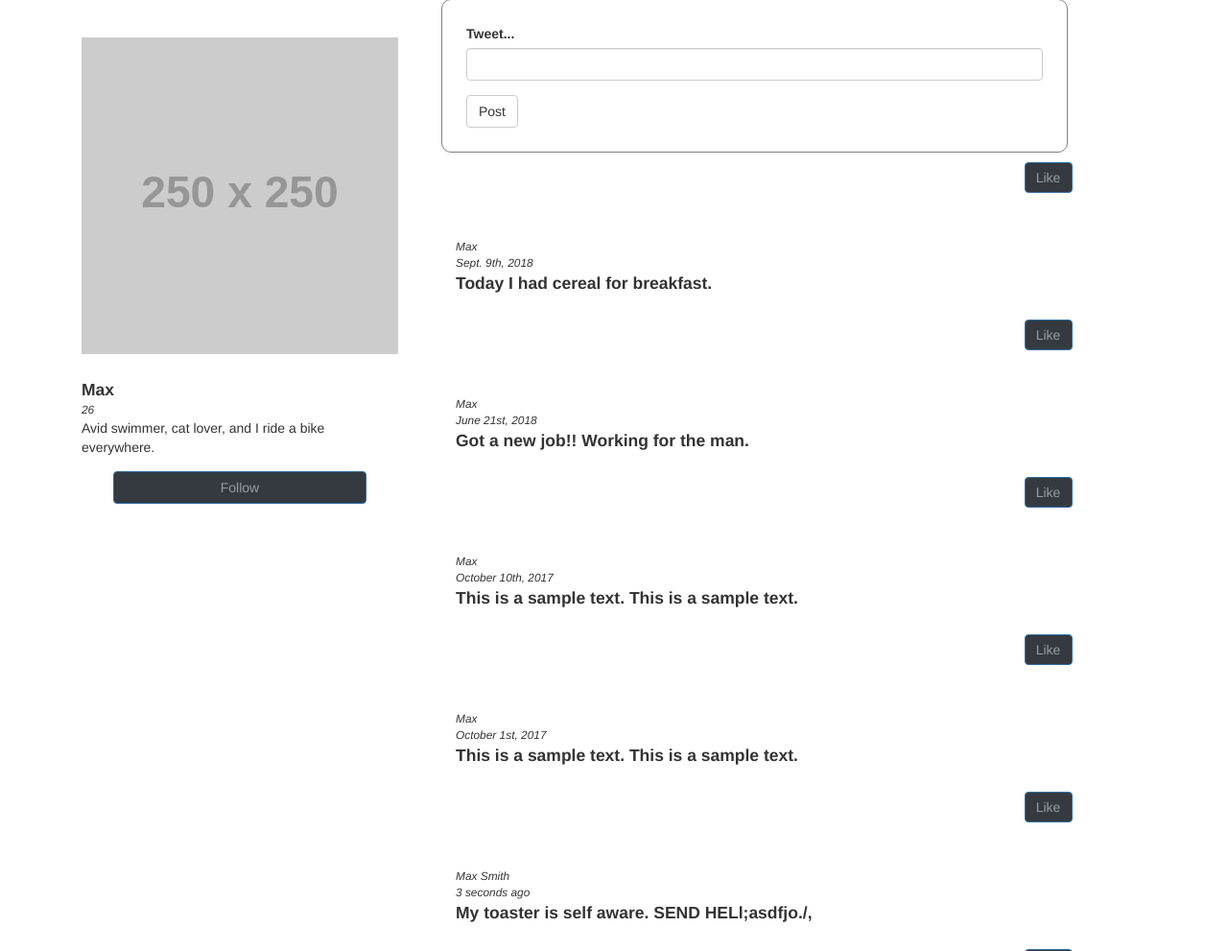
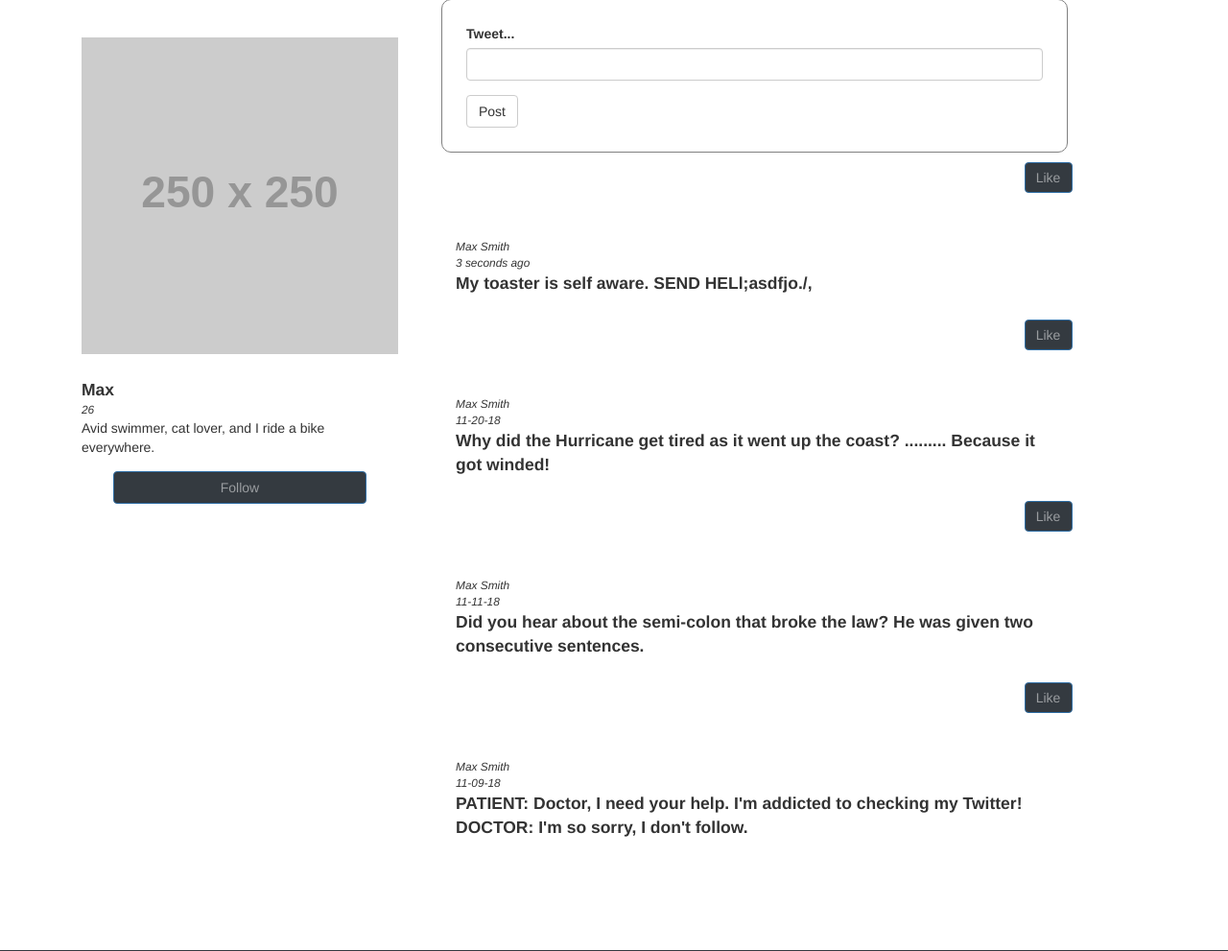
Before and after one commit to myrse7en/twitter_ecommerce, a Flask app: page /posts in a window 1280 px wide. Shown: the part 152-1143 px from the top of the page at 96% size. Run offline with Flask 2, Linux system fonts and the light colour scheme; tables that the repository leaves empty hold one stand-in row (values such as "Sample post"); grey boxes labelled with a size stand in for pictures from a placeholder-image service; some libraries are stand-ins or nearby versions.

Commit message:
Small update

```diff
--- a/app/__init__.py
+++ b/app/__init__.py
@@ -2,6 +2,8 @@
 from flask import Flask
 from flask_bootstrap import Bootstrap
 from config import Config
+from flask_migrate import Migrate
+from flask_sqlalchemy import SQLAlchemy
 
 
 # set appilication variables, app variables must be set first
@@ -9,7 +11,8 @@
 
 # set config variables for this appilication
 app.config.from_object(Config)
-
+db = SQLAlchemy(app)
+migrate = Migrate(app, db) # migrate class needs to know which app and db instance to use
 bootstrap = Bootstrap(app)
 
 # import routes
--- a/app/routes.py
+++ b/app/routes.py
@@ -1,5 +1,6 @@
 # import necessary fucntions and classes
-from app import app
+from app import app, db
+from app.models import Post
 from flask import render_template, url_for, redirect
 from app.forms import PostForm, TitleForm
 from datetime import datetime
@@ -49,48 +50,48 @@
 
     return render_template('index.html', products=products)
 
-posts_dict = {
-    0: {
-        'date': 'Sept. 9th, 2018',
-        'name': 'Max',
-        'tweet': 'Today I had cereal for breakfast.'
-    },
-    1: {
-        'date': 'July 1st, 2018',
-        'name': 'Kelly',
-        'tweet': 'Went for a run downtown.'
-    },
-    2: {
-        'date': 'June 21st, 2018',
-        'name': 'Max',
-        'tweet': 'Got a new job!! Working for the man.'
-    },
-    3: {
-        'date': 'March 4th, 2018',
-        'name': 'Kelly',
-        'tweet': 'Hiking is fun, get outside.'
-    },
-    4: {
-        'date': 'February 8th, 2018',
-        'name': 'Kelly',
-        'tweet': 'This is a sample text. This is a sample text.'
-    },
-    5: {
-        'date': 'October 10th, 2017',
-        'name': 'Max',
-        'tweet': 'This is a sample text. This is a sample text.'
-    },
-    6: {
-        'date': 'October 1st, 2017',
-        'name': 'Max',
-        'tweet': 'This is a sample text. This is a sample text.'
-    },
-    7: {
-        'date': 'Sept. 31st, 2017',
-        'name': 'Kelly',
-        'tweet': 'This is a sample text. This is a sample text.'
-    }
-}
+# posts_dict = {
+#     0: {
+#         'date': 'Sept. 9th, 2018',
+#         'name': 'Max',
+#         'tweet': 'Today I had cereal for breakfast.'
+#     },
+#     1: {
+#         'date': 'July 1st, 2018',
+#         'name': 'Kelly',
+#         'tweet': 'Went for a run downtown.'
+#     },
+#     2: {
+#         'date': 'June 21st, 2018',
+#         'name': 'Max',
+#         'tweet': 'Got a new job!! Working for the man.'
+#     },
+#     3: {
+#         'date': 'March 4th, 2018',
+#         'name': 'Kelly',
+#         'tweet': 'Hiking is fun, get outside.'
+#     },
+#     4: {
+#         'date': 'February 8th, 2018',
+#         'name': 'Kelly',
+#         'tweet': 'This is a sample text. This is a sample text.'
+#     },
+#     5: {
+#         'date': 'October 10th, 2017',
+#         'name': 'Max',
+#         'tweet': 'This is a sample text. This is a sample text.'
+#     },
+#     6: {
+#         'date': 'October 1st, 2017',
+#         'name': 'Max',
+#         'tweet': 'This is a sample text. This is a sample text.'
+#     },
+#     7: {
+#         'date': 'Sept. 31st, 2017',
+#         'name': 'Kelly',
+#         'tweet': 'This is a sample text. This is a sample text.'
+#     }
+# }
 
 @app.route('/posts', methods=['GET', 'POST'])
 @app.route('/posts/<name>', methods=['GET', 'POST'])
@@ -115,11 +116,17 @@
 
     # on form submission, add data to the posts dictionary then re-render page with new Data
     if form.validate_on_submit():
-        length = len(posts_dict)
-        posts_dict[length] = {
-            'date': datetime.now().date(),
-            'name': name,
-            'tweet': form.post.data
-        }
+        # length = len(posts_dict)
+        # posts_dict[length] = {
+        #     'date': datetime.now().date(),
+        #     'name': name,
+        #     'tweet': form.post.data
+        # }
 
-    return render_template('posts.html', posts=posts_dict, people=people, name=name, form=form)
+        p = Post(name=name, tweet=form.post.data)
+        db.session.add(p)
+        db.session.commit()
+
+    posts = Post.query.all()
+
+    return render_template('posts.html', posts=posts, people=people, name=name, form=form)
--- a/app/templates/posts.html
+++ b/app/templates/posts.html
@@ -32,14 +32,14 @@
           </div> <!-- ends col 12 -->
         </div> <!-- ends row for form -->
 
-        {% for k, v in posts.items() %}
-          {% if v.name == name %}
+        {% for post in posts %}
+          {% if post.name == name %}
               <div class="row">
                 <div class="col-md-12">
                   <div class="card">
-                    <div class="card-subtitle">{{ v.name }}</div>
-                    <div class="card-subtitle">{{ v.date }}</div>
-                    <div class="card-title">{{ v.tweet }}</div>
+                    <div class="card-subtitle">{{ post.name }}</div>
+                    <div class="card-subtitle">{{ post.date }}</div>
+                    <div class="card-title">{{ post.tweet }}</div>
                     <button class="btn btn-primary btn-like">Like</button>
                   </div> <!-- ends card -->
                 </div> <!-- ends col 7 -->
--- a/main.py
+++ b/main.py
@@ -1 +1 @@
-from app import app
+from app import app, db
```
Also changed, not shown: app/models.py (added, +13 -0 lines), 1 other file.
